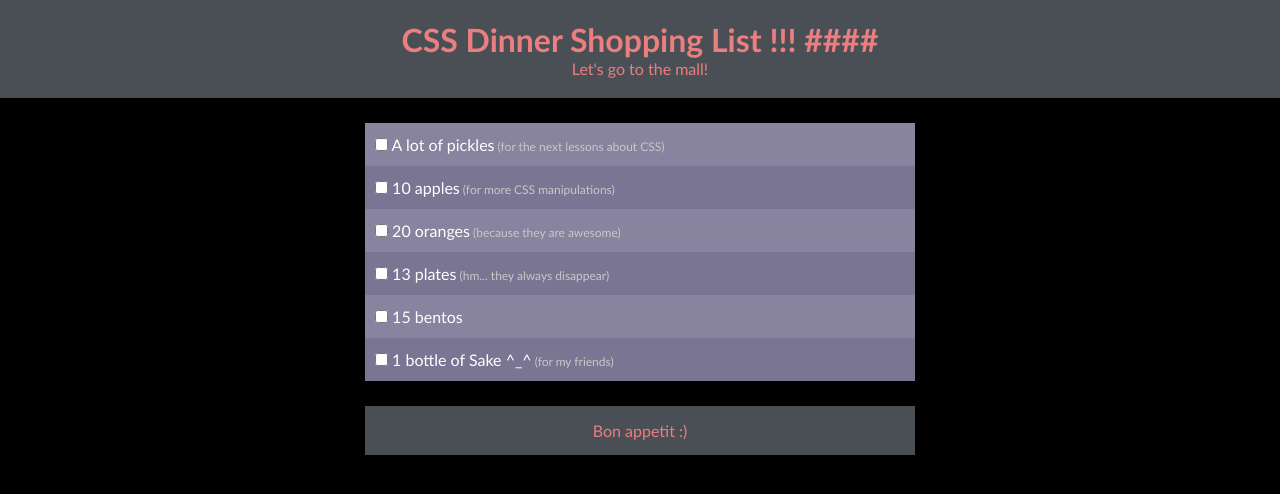
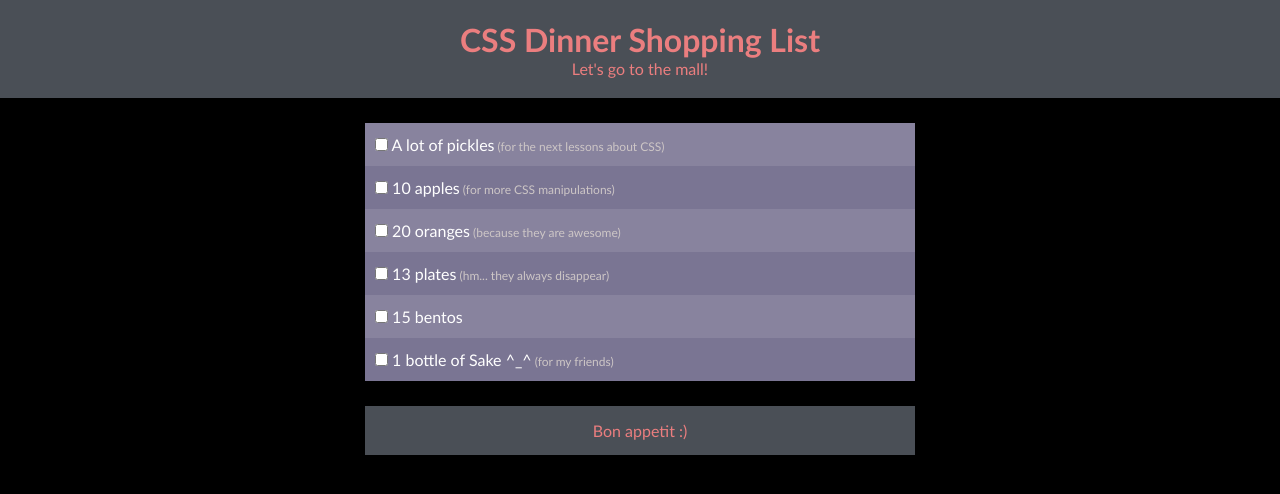
Before and after one commit to yavormakc/home-task-02, a plain HTML site: page index.html in a window 1280 px wide. Drawn offline with Linux system fonts and the light colour scheme.

Commit message:
fix header text

```diff
--- a/index.html
+++ b/index.html
@@ -8,7 +8,7 @@
 	</head>
 	<body>
 		<header>
-			<h1>CSS Dinner Shopping List !!! ####</h1>
+			<h1>CSS Dinner Shopping List</h1>
 			<p>Let's go to the mall!</p>
 		</header>
 		<main>
```
